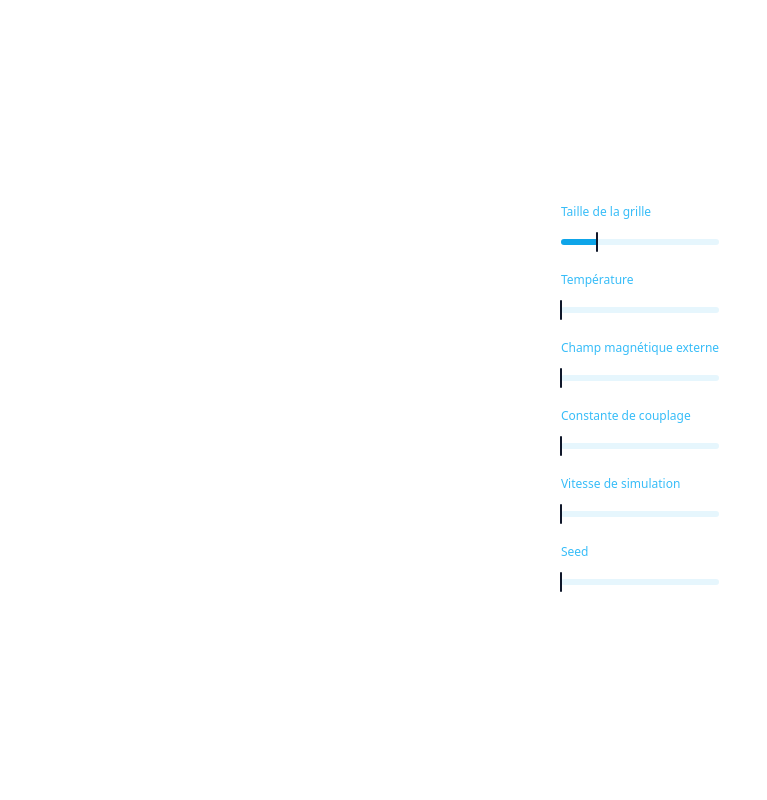
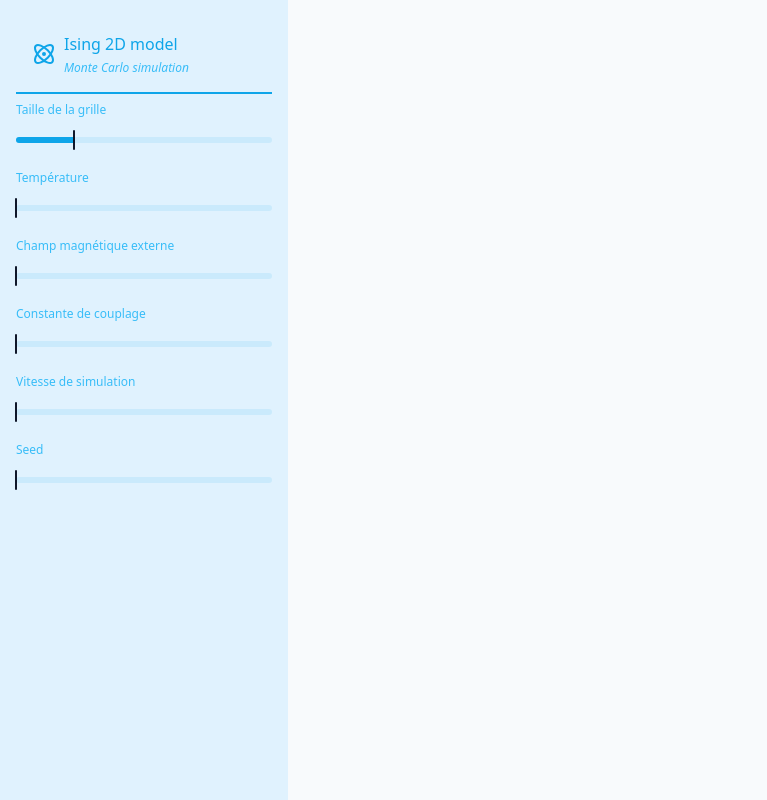
Before and after one commit to francoislang/ising-2d, a Nuxt app in the folder apps/web/: page / in a window 1280 px wide. Shown: the whole page, without its empty margins (0-767 px from the left). Built offline with nearby package versions, Linux system fonts and the light colour scheme.

Commit message:
wip(app): sidebar

```diff
--- a/apps/web/app.vue
+++ b/apps/web/app.vue
@@ -1,7 +1,7 @@
 <script setup lang="ts"></script>
 
 <template>
-  <div class="min-h-screen flex flex-col items-center justify-center">
+  <div class="min-h-screen bg-background">
     <NuxtPage />
   </div>
 </template>
--- a/apps/web/components/common/card.vue
+++ b/apps/web/components/common/card.vue
@@ -1,6 +1,6 @@
 <script setup lang="ts">
   const props = defineProps<{
-    title: string;
+    title?: string;
   }>();
 </script>
 
@@ -9,9 +9,6 @@
     <span class="text-xl font-bold text-primary">
       {{ props.title }}
     </span>
-
-    <div>
-      <slot name="content" />
-    </div>
+    <slot name="content" />
   </div>
 </template>
--- a/apps/web/components/common/input-range.vue
+++ b/apps/web/components/common/input-range.vue
@@ -148,7 +148,7 @@
       <!-- Valeur affichée au-dessus du curseur -->
       <div
         v-if="isDragging || isHovering"
-        class="absolute -translate-x-1/2 text-secondary"
+        class="absolute -translate-x-1/2 text-secondary text-xs"
         :class="[sizeConfig.text, sizeConfig.valueOffset]"
         :style="{ left: percentage + '%' }"
       >
--- /dev/null
+++ b/apps/web/components/sidebar.vue
@@ -0,0 +1,69 @@
+<script lang="ts" setup>
+  import { storeToRefs } from 'pinia';
+  import InputRange from '~/components/common/input-range.vue';
+  import { Atom } from 'lucide-vue-next';
+
+  const isingStore = useIsingStore();
+  const { network_length, temperature, external_field, exchange_interaction, speed, seed } =
+    storeToRefs(isingStore);
+</script>
+
+<template>
+  <div class="flex flex-col h-screen w-72 p-4 bg-card">
+    <div class="flex border-b-2 gap-2 items-center border-primary p-4">
+      <Atom class="h-6 w-6 text-primary" />
+      <div class="flex flex-col gap-1">
+        <h1 class="text-primary">Ising 2D model</h1>
+        <span class="text-secondary text-xs italic">Monte Carlo simulation</span>
+      </div>
+    </div>
+    <div class="flex flex-col gap-4 py-2">
+      <InputRange
+        v-model="network_length"
+        label="Taille de la grille"
+        :min="8"
+        :max="256"
+        :step="8"
+        size="sm"
+      />
+
+      <InputRange
+        v-model="temperature"
+        label="Température"
+        :min="0"
+        :max="300"
+        :step="8"
+        size="sm"
+      />
+
+      <InputRange
+        v-model="external_field"
+        label="Champ magnétique externe"
+        :min="0"
+        :max="100"
+        :step="8"
+        size="sm"
+      />
+
+      <InputRange
+        v-model="exchange_interaction"
+        label="Constante de couplage"
+        :min="1"
+        :max="2"
+        :step="0.01"
+        size="sm"
+      />
+
+      <InputRange
+        v-model="speed"
+        label="Vitesse de simulation"
+        :min="0"
+        :max="100"
+        :step="1"
+        size="sm"
+      />
+
+      <InputRange v-model="seed" label="Seed" :min="0" :max="10000" :step="1" size="sm" />
+    </div>
+  </div>
+</template>
--- a/apps/web/package.json
+++ b/apps/web/package.json
@@ -21,6 +21,7 @@
   },
   "dependencies": {
     "@pinia/nuxt": "^0.11.3",
+    "lucide-vue-next": "^0.563.0",
     "pinia": "^3.0.4"
   }
 }
--- a/apps/web/pages/index.vue
+++ b/apps/web/pages/index.vue
@@ -1,52 +1,9 @@
 <script lang="ts" setup>
-  import { storeToRefs } from 'pinia';
-  import InputRange from '~/components/common/input-range.vue';
-
-  const isingStore = useIsingStore();
-  const { network_length, temperature, external_field, exchange_interaction, speed, seed } =
-    storeToRefs(isingStore);
+  import Sidebar from '~/components/sidebar.vue';
 </script>
 
 <template>
-  <div class="flex flex-col gap-4">
-    <InputRange
-      v-model="network_length"
-      label="Taille de la grille"
-      :min="8"
-      :max="256"
-      :step="8"
-      size="sm"
-    />
-
-    <InputRange v-model="temperature" label="Température" :min="0" :max="300" :step="8" size="sm" />
-
-    <InputRange
-      v-model="external_field"
-      label="Champ magnétique externe"
-      :min="0"
-      :max="100"
-      :step="8"
-      size="sm"
-    />
-
-    <InputRange
-      v-model="exchange_interaction"
-      label="Constante de couplage"
-      :min="1"
-      :max="2"
-      :step="0.01"
-      size="sm"
-    />
-
-    <InputRange
-      v-model="speed"
-      label="Vitesse de simulation"
-      :min="0"
-      :max="100"
-      :step="1"
-      size="sm"
-    />
-
-    <InputRange v-model="seed" label="Seed" :min="0" :max="10000" :step="1" size="sm" />
+  <div class="flex justify-start min-h-screen">
+    <Sidebar class="shrink-0" />
   </div>
 </template>
```
Also changed, not shown: 1 other file (tests, documents, lock files or other folders).
